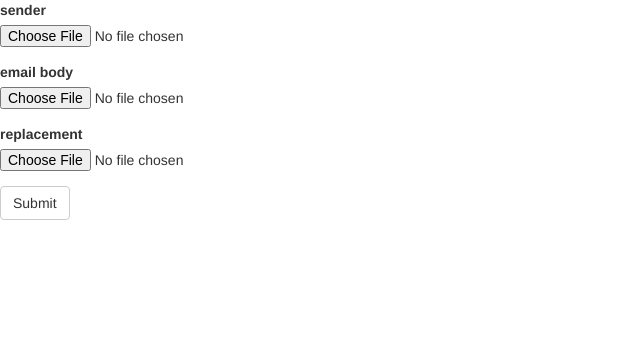
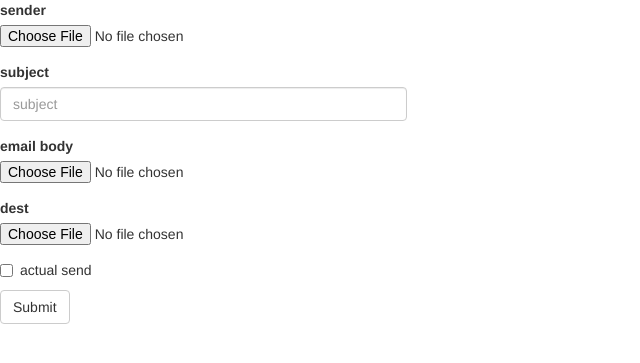
Before and after one commit to yupeng0921/batch_send_email, a Flask app: page / in a window 1280 px wide. Shown: the top 363 px of the page, without its empty margins (0-640 px from the left). Run offline with Flask 2, Linux system fonts and the light colour scheme; some libraries are stand-ins or nearby versions.

Commit message:
can send and pseudo send

```diff
--- a/server.py
+++ b/server.py
@@ -2,16 +2,159 @@
 
 import os
 import time
+import yaml
+import re
 import ConfigParser
 import logging
 import traceback
 from flask import Flask, request, redirect, url_for, render_template, abort
 from werkzeug import secure_filename
+import boto.ses
+
+default_pseudo_send_count = 3
+default_pattern_begin = u'\{\{'
+default_pattern_end = u'\}\}'
+def batch_send_email(sender_file_name, subject, emailbody_file_name, dest_file_name, actualsend):
+    with open(sender_file_name, u'r') as f:
+        conf = yaml.safe_load(f)
+
+    if u'aws_access_key_id' not in conf:
+        return u'no aws_access_key_id'
+    aws_access_key_id = conf[u'aws_access_key_id']
+
+    if u'aws_secret_access_key' not in conf:
+        return u'no aws_secret_access_key'
+    aws_secret_access_key = conf[u'aws_secret_access_key']
+
+    if u'region' not in conf:
+        return u'no region'
+    region = conf[u'region']
+
+    if u'email_address' not in conf:
+        return u'no email_address'
+    source = conf[u'email_address']
+
+    if u'pseudo_send_count' in conf:
+        pseudo_send_count = conf[u'pseudo_send_count']
+    else:
+        pseudo_send_count = default_pseudo_send_count
+
+    if u'pattern_begin' in conf:
+        pattern_begin = conf[u'pattern_begin']
+    else:
+        pattern_begin = default_pattern_begin
+
+    if u'pattern_end' in conf:
+        pattern_end = conf[u'pattern_end']
+    else:
+        pattern_end = default_pattern_end
+
+    with open(emailbody_file_name) as f:
+        emailbody = f.read()
+
+    if emailbody_file_name[-5:] == u'.html':
+        format = u'html'
+    elif emailbody_file_name[-4:] == u'.txt':
+        format = u'text'
+    else:
+        return u'unsupport format'
+    conn = boto.ses.connect_to_region(region, aws_access_key_id = aws_access_key_id, aws_secret_access_key = aws_secret_access_key)
+    ret = []
+    send_count = 0
+    f = open(dest_file_name)
+    for eachline in f:
+        tmpbody = emailbody
+        items = eachline.split(u',')
+        if len(items) < 1:
+            continue
+        to_addresses = items[0].strip()
+        if not to_addresses:
+            continue
+        count = 1
+        for item in items[1:]:
+            item = item.strip()
+            m = u'%s%s%s' % (pattern_begin, count, pattern_end)
+            p = re.compile(m)
+            tmpbody, n = re.subn(p, item, tmpbody)
+            if n == 0:
+                info = u'mismatch %s %s %s' % (to_addresses, item, count)
+                ret.append(info)
+            count += 1
+        if actualsend:
+            if format == u'html':
+                conn.send_email(source, subject, None, to_addresses, format=format, return_path=source, html_body=tmpbody)
+            else:
+                conn.send_email(source, subject, None, to_addresses, format=format, return_path=source, text_body=tmpbody)
+        else:
+            if send_count < pseudo_send_count:
+                pseudo_subject = u'%s [%s]' % (subject, to_addresses)
+                if format == u'html':
+                    conn.send_email(source, pseudo_subject, None, source, format=format, return_path=source, html_body=tmpbody)
+                else:
+                    conn.send_email(source, pseudo_subject, None, source, format=format, return_path=source, text_body=tmpbody)
+        send_count += 1
+    ret.append(u'done, send %d' % send_count)
+    return ret
 
 app = Flask(__name__)
 
-@app.route(u'/')
+upload_folder = u'upload'
+@app.route(u'/', methods=[u'GET', u'POST'])
 def index():
+    if request.method == u'POST':
+        timestamp = u'%f' % time.time()
+
+        sender = request.files[u'sender']
+        if not sender:
+            return u'no sender information'
+        filename = secure_filename(sender.filename)
+        if filename[-5:] != u'.yaml':
+            return u'sender file should be .yaml'
+        sender_file_name = u'%s.%s' % (timestamp, filename)
+        sender_file_name = os.path.join(upload_folder, sender_file_name)
+        sender.save(sender_file_name)
+
+        subject = request.form[u'subject']
+        if not subject:
+            os.remove(sender_file_name)
+            return u'no subject'
+
+        emailbody = request.files[u'emailbody']
+        if not emailbody:
+            os.remove(sender_file_name)
+            return u'no emailbody'
+        filename = secure_filename(emailbody.filename)
+        if filename[-5:] != u'.html' and filename[-4:] != '.txt':
+            os.remove(sender_file_name)
+            return u'emailbody should be .html or .txt'
+        emailbody_file_name = u'%s.%s' % (timestamp, filename)
+        emailbody_file_name = os.path.join(upload_folder, emailbody_file_name)
+        emailbody.save(emailbody_file_name)
+
+        dest = request.files[u'dest']
+        if not dest:
+            os.remove(sender_file_name)
+            os.remove(emailbody_file_name)
+            return u'no dest'
+        filename = secure_filename(dest.filename)
+        if filename[-4:] != u'.csv':
+            os.remove(sender_file_name)
+            os.remove(emailbody_file_name)
+            return u'dest file should be .csv'
+        dest_file_name = u'%s.%s' % (timestamp, filename)
+        dest_file_name = os.path.join(upload_folder, dest_file_name)
+        dest.save(dest_file_name)
+
+        value = request.form.getlist(u'actualsend')
+        if u'actualsend' in value:
+            actualsend = True
+        else:
+            actualsend = False
+        ret = batch_send_email(sender_file_name, subject, emailbody_file_name, dest_file_name, actualsend)
+        os.remove(sender_file_name)
+        os.remove(emailbody_file_name)
+        os.remove(dest_file_name)
+        return u'%s' % ret
     return render_template(u'index.html')
 
 if __name__ == u"__main__":
--- a/templates/index.html
+++ b/templates/index.html
@@ -21,13 +21,26 @@
 		<label for="sender">sender</label>
 		<input type="file" id="sender" name="sender">
 	  </div>
+	  <div class="row">
+		<div class="col-md-4">
+		  <div class="form-group">
+			<label for="subject">subject</label>
+			<input type="text" class="form-control" id="subject" name="subject" placeholder="subject">
+		  </div>
+		</div>
+	  </div>
 	  <div class="form-group">
 		<label for="emailbody">email body</label>
 		<input type="file" id="emailbody" name="emailbody">
 	  </div>
 	  <div class="form-group">
-		<label for="replacement">replacement</label>
-		<input type="file" id="replacement" name="replacement">
+		<label for="dest">dest</label>
+		<input type="file" id="dest" name="dest">
+	  </div>
+	  <div class="checkbox">
+		<label>
+		  <input type="checkbox" id="actualsend" name="actualsend" value="actualsend"> actual send
+		</label>
 	  </div>
 	  <button type="submit" class="btn btn-default" id="submit" name="submit">Submit</button>
 	</form>
```
